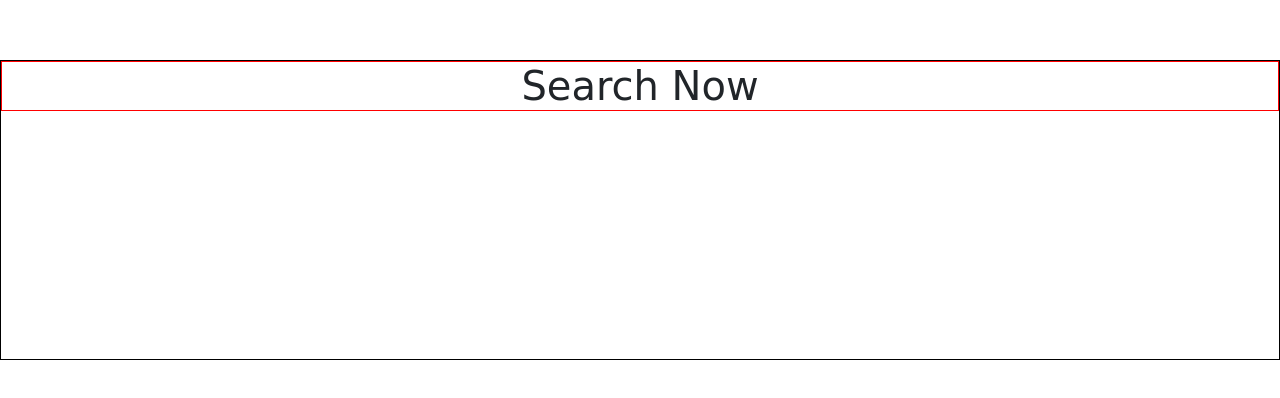
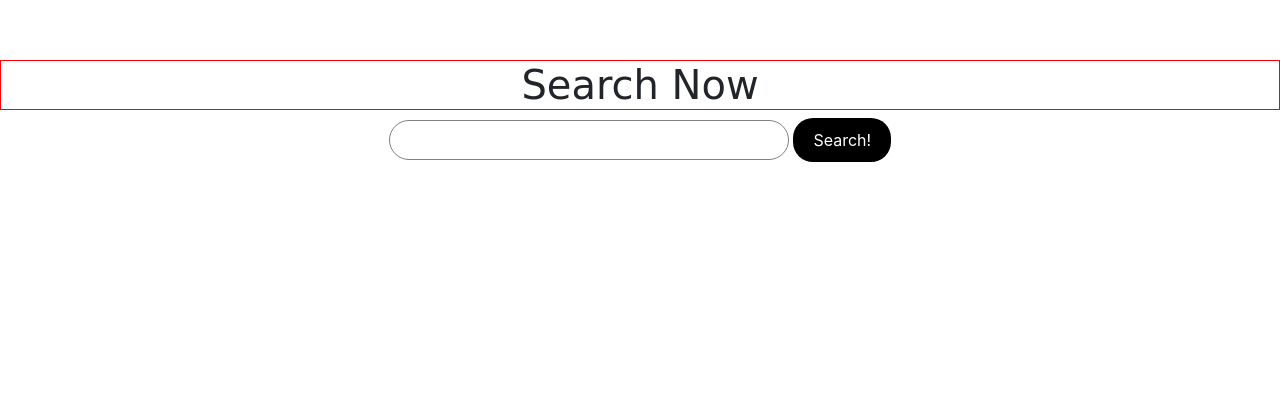
Before and after one commit to inesms7/search-engine-experiment, a plain HTML site: page index.html in a window 1280 px wide. Shown: the part 140-538 px from the top of the page. Drawn offline with nearby package versions, Linux system fonts and the light colour scheme; a web font is replaced by a local one.

Commit message:
Create Search-Form

```diff
--- a/index.html
+++ b/index.html
@@ -19,6 +19,10 @@
                 <h1>Search Now</h1>
             </div>
 
+        <div id="search-form">
+            <input type="search" name="search-form" id="search">
+            <button type="submit" id="search-button">Search!</button>
+        </div>
 
 
 
--- a/src/style.css
+++ b/src/style.css
@@ -10,5 +10,33 @@ h1 {
 .wrapper{
     margin-top: 200px;
     height: 300px;
-    border: solid 1px black;
 }
+
+
+#search-form{
+    text-align: center;
+}
+
+#search{
+    border-radius: 20px;
+    width: 400px;
+    height: 40px;
+    border: 0.5px solid grey;
+}
+
+#search-button{
+    border-radius: 20px;
+    background-color: #000;
+    color: #fff;
+    border: none;
+    padding: 10px 20px 10px 20px;
+}
+
+#search-button:hover{
+    border-radius: 20px;
+    background-color: gray;
+    font-weight: bold;
+    color: #fff;
+    border: none;
+    padding: 10px 20px 10px 20px;
+}
```
